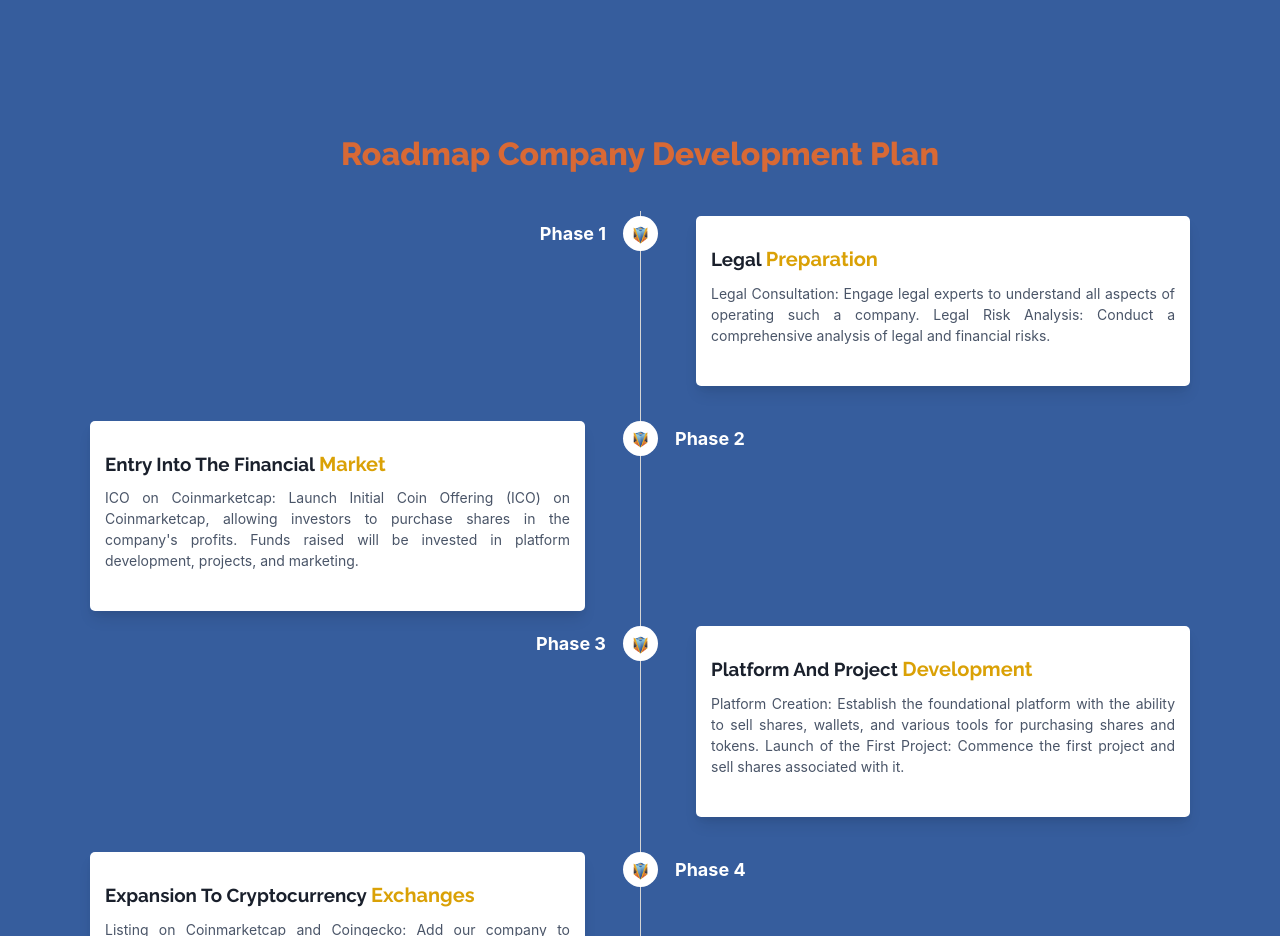
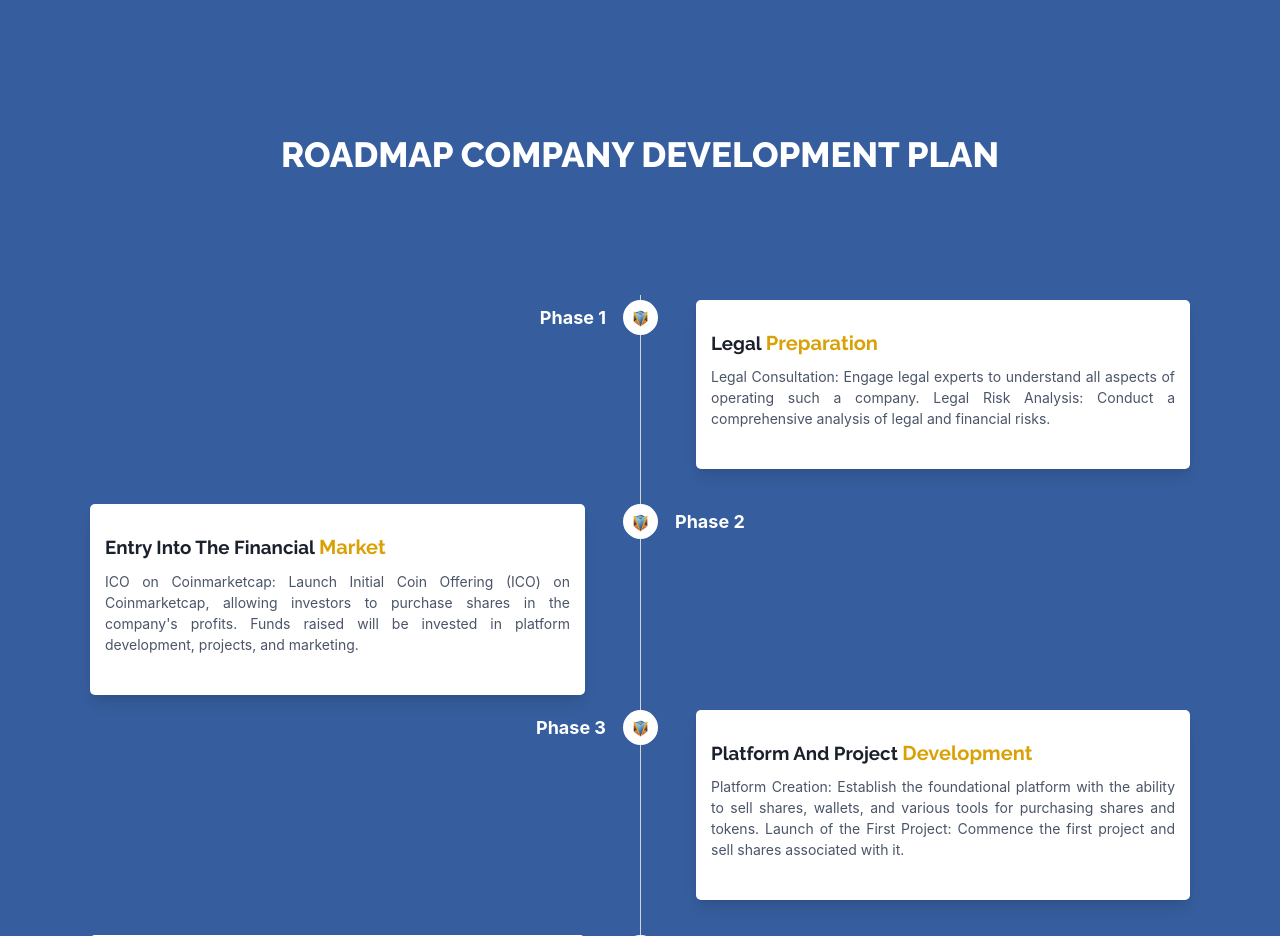
Before and after one commit to zubairahmed22/realworldeconomy, a React (Create React App) app: page / in a window 1280 px wide. Shown: the part 2980-3916 px from the top of the page. Built offline with nearby package versions, Linux system fonts and the light colour scheme.

Commit message:
new css style are added on heading

```diff
--- a/src/index.css
+++ b/src/index.css
@@ -177,6 +177,15 @@ img.logoicon {
   margin-left: 10px;
   margin-top: 10px;
 }
+.ui-timeline {
+  display: table;
+  position: relative;
+  table-layout: fixed;
+  width: 100%;
+  border-spacing: 0;
+  border-collapse: collapse;
+  margin-top: 50px;
+}
 .btn-danger {
   color: #fff;
   background-color: #ffffff;
@@ -253,6 +262,12 @@ p.roadMap_text {
   display: flex;
   justify-content: center;
   align-items: center;
+}
+.textcontainer > h2 {
+  font-size: 35px;
+  color: white;
+  text-transform: uppercase;
+  padding-bottom: 30px;
 }
 .topIconContainer {
   display: flex;
```
